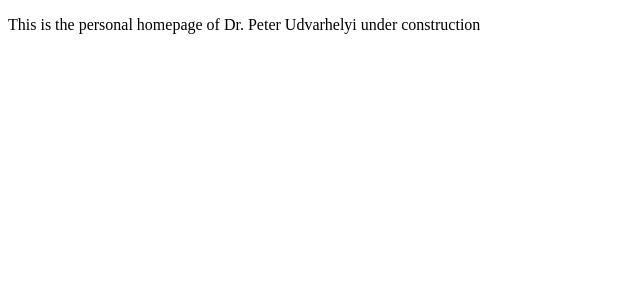
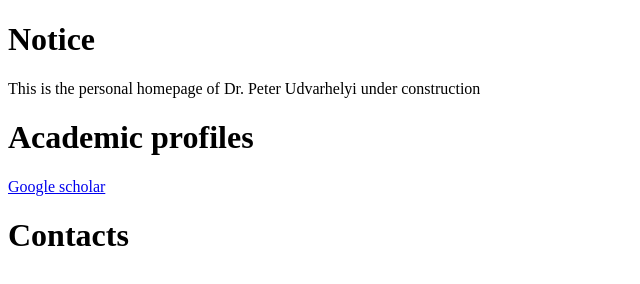
Before and after one commit to peterudvarhelyi/home, a plain HTML site: page index.html in a window 1280 px wide. Shown: the whole page, without its empty margins (0-640 px from the left). Drawn offline with Linux system fonts and the light colour scheme.

Commit message:
Initial commit test

```diff
--- a/index.html
+++ b/index.html
@@ -5,6 +5,10 @@
     <title>Dr. Peter Udvarhelyi</title>
 </head>
 <body>
+<h1>Notice</h1>
 <p>This is the personal homepage of Dr. Peter Udvarhelyi under construction</p>
+<h1>Academic profiles</h1>
+<a href="https://scholar.google.com/citations?user=CawsTv8AAAAJ&hl=en">Google scholar</a>
+<h1>Contacts</h1>
 </body>
 </html>
```
